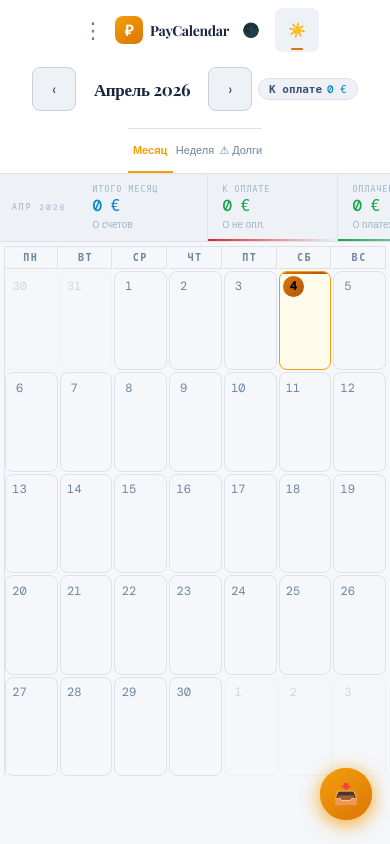
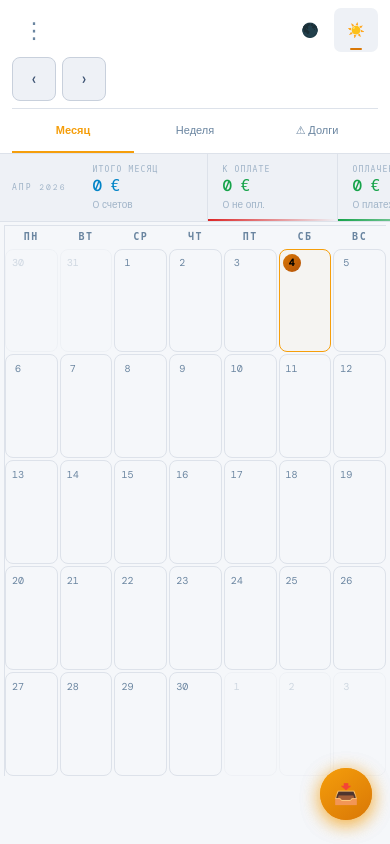
Before and after one commit to alexkitpl1/paycalendar, a Flask app: page / in a window 390 px wide. Run offline with Flask 3, Linux system fonts and the light colour scheme; data that the repository does not hold is empty; some web fonts are replaced.

Commit message:
Responsive: desktop full layout, mobile compact @media 768px, equal grid rows

```diff
--- a/templates/index.html
+++ b/templates/index.html
@@ -241,28 +241,86 @@ input, select, textarea { font-size: 16px !important; }
 
 
 
+
 /* ══════════════════════════════════════════════════════
-   MOBILE UI v5 – Compact header · Stretch calendar
+   DESKTOP  (> 768px)  — sidebar layout, full topbar
 ══════════════════════════════════════════════════════ */
 
-/* ── Full-height flex layout ────────────────────────── */
+/* Body flex column, full height */
 html { height: 100%; }
-body {
-  height: 100dvh;
-  display: flex; flex-direction: column;
-  overflow: hidden; margin: 0;
-}
-
-/* ── Header ─────────────────────────────────────────── */
+body { height: 100dvh; display: flex; flex-direction: column; overflow: hidden; }
+
+/* Desktop: restore original topbar */
 #topbar {
-  flex-shrink: 0;
-  display: flex; flex-direction: column;
+  display: flex; align-items: center; justify-content: space-between;
+  padding: 10px 20px; border-bottom: 1px solid var(--border);
+  background: var(--topbar); backdrop-filter: blur(20px);
+  flex-shrink: 0; gap: 10px; flex-wrap: wrap; z-index: 50;
+}
+.topbar-center { display: flex !important; align-items: center; gap: 8px; flex: 1; justify-content: center; }
+.topbar-right  { display: flex !important; align-items: center; gap: 7px; flex-wrap: wrap; flex-shrink: 0; }
+.brand-sub     { display: block !important; }
+.view-toggle   { display: flex !important; }
+.theme-sw      { display: flex !important; }
+
+/* Hide mobile-only elements on desktop */
+.hdr-line1, .hdr-line2, .hdr-brand, .view-tabs,
+#fab-scan, #scan-sheet { display: none !important; }
+
+/* Desktop scan buttons visible */
+#scanThisBtn, #scan2Btn, #scan3Btn,
+#refreshBtn, .btn-gold, .btn-glass { display: inline-flex !important; }
+
+/* Content area stretches */
+#content-wrap { flex: 1; display: flex; flex-direction: column; overflow: hidden; min-height: 0; }
+#body-wrap     { flex: 1; display: flex; overflow: hidden; min-height: 0; }
+#cal-main      { flex: 1; display: flex; flex-direction: column; overflow: hidden; min-height: 0; padding: 0; }
+
+/* Calendar grid fills height */
+#m-grid {
+  flex: 1; min-height: 0;
+  display: grid;
+  grid-template-columns: repeat(7, 1fr);
+  align-content: stretch;
+  gap: 0;
+}
+.day { min-height: 0; border-right: 1px solid var(--border); border-bottom: 1px solid var(--border); }
+
+/* Overdue/offers areas */
+#overdue-area, #offers-area { flex: 1; overflow-y: auto; padding: 14px 18px; display: none; }
+
+/* Legend visible on desktop */
+#legend { display: flex !important; }
+
+/* ══════════════════════════════════════════════════════
+   MOBILE  (≤ 768px)  — compact header, FAB, stretch
+══════════════════════════════════════════════════════ */
+@media (max-width: 768px) {
+
+  body { height: 100dvh; display: flex; flex-direction: column; overflow: hidden; }
+
+  /* ── Hide desktop elements ── */
+  #topbar .topbar-center, #topbar .topbar-right,
+  #topbar .brand-sub, #topbar .view-toggle, #topbar .theme-sw,
+  #topbar .month-nav, #topbar #month-label,
+  #topbar .btn, #topbar #stat-pills,
+  #topbar #company-name,
+  #legend { display: none !important; }
+
+  /* ── Show mobile elements ── */
+  .hdr-line1, .hdr-line2, .view-tabs { display: flex !important; }
+  #fab-scan { display: flex !important; }
+
+  /* ── Compact header ── */
+  #topbar {
+    flex-direction: column; gap: 0;
+    padding: 8px 12px 0;
     background: var(--bg2);
     border-bottom: 1px solid var(--border);
-  padding: 8px 12px 0;
+    flex-wrap: nowrap;
   }
   .hdr-line1 {
-  display: flex; align-items: center;
+    width: 100%; align-items: center;
     justify-content: space-between; margin-bottom: 5px;
   }
   .hdr-brand { display: flex; align-items: center; gap: 7px; }
@@ -283,25 +341,26 @@ body {
     background: transparent; cursor: pointer; font-size: 22px;
     color: var(--text3); display: flex; align-items: center; justify-content: center;
   }
-/* Month nav + pills row */
+  /* ── Month row ── */
   .hdr-line2 {
-  display: flex; align-items: center; gap: 6px;
+    width: 100%; align-items: center; gap: 6px;
     padding-bottom: 7px; overflow-x: auto; scrollbar-width: none;
   }
   .hdr-line2::-webkit-scrollbar { display: none; }
   .nav-btn {
-  flex-shrink: 0; width: 28px; height: 28px; border-radius: 8px;
+    flex-shrink: 0; width: 30px; height: 30px; border-radius: 8px;
     border: 1px solid var(--border2); background: var(--bg3);
-  color: var(--text2); cursor: pointer; font-size: 16px;
+    color: var(--text2); cursor: pointer; font-size: 18px;
     display: flex; align-items: center; justify-content: center;
   }
-.nav-btn:active { background: var(--border2); }
   #month-label {
+    display: block !important;
     font-family: 'Playfair Display', serif;
-  font-size: 17px; font-weight: 700; color: var(--text);
-  white-space: nowrap; min-width: 120px; text-align: center;
-}
-#stat-pills { display: flex; gap: 5px; flex-shrink: 0; }
+    font-size: 18px; font-weight: 700; color: var(--text);
+    white-space: nowrap; min-width: 130px; text-align: center;
+    flex: 1;
+  }
+  #stat-pills { display: flex !important; gap: 5px; flex-shrink: 0; }
   .stat-pill {
     padding: 3px 10px; border-radius: 20px; font-size: 11px; font-weight: 600;
     background: var(--bg3); border: 1px solid var(--border);
@@ -309,100 +368,81 @@ body {
   }
   .stat-pill.overdue { background: #fff1f2; border-color: #fca5a5; color: #dc2626; }
   [data-theme="dark"] .stat-pill.overdue { background: #2d0b0b; }
-/* Tabs */
-.view-tabs { display: flex; border-top: 1px solid var(--border); }
+  /* ── View tabs ── */
+  .view-tabs {
+    width: 100%; border-top: 1px solid var(--border); flex-shrink: 0;
+  }
   .vtab {
     flex: 1; padding: 8px 2px; border: none;
     border-bottom: 2.5px solid transparent;
     background: transparent; color: var(--text3);
-  font-size: 11px; font-weight: 500; cursor: pointer;
-  white-space: nowrap;
+    font-size: 11px; font-weight: 500; cursor: pointer; white-space: nowrap;
   }
   .vtab.active { color: #f59e0b; border-bottom-color: #f59e0b; font-weight: 700; }
 
-/* ── Sum bar (compact) ───────────────────────────────── */
-#sum-bar {
-  flex-shrink: 0; overflow-x: auto; scrollbar-width: none;
-  background: var(--sum-bg); border-bottom: 1px solid var(--border);
-}
+  /* ── Sum bar ── */
+  #sum-bar { flex-shrink: 0; overflow-x: auto; scrollbar-width: none; }
   #sum-bar::-webkit-scrollbar { display: none; }
 
-/* ── Content area: fills all remaining space ─────────── */
-#content-wrap {
-  flex: 1; display: flex; flex-direction: column;
-  overflow: hidden; min-height: 0;
-}
-
-/* ── Body wrap (calendar + side panel) ──────────────── */
-#body-wrap {
-  flex: 1; display: flex; overflow: hidden; min-height: 0;
-}
-
-/* ── Calendar main ───────────────────────────────────── */
-#cal-main {
-  flex: 1; display: flex; flex-direction: column;
-  overflow: hidden;
-  padding: 4px 4px calc(68px + env(safe-area-inset-bottom)) 4px;
-  min-height: 0; min-width: 0;
-}
-
-/* ── Grid: stretch rows to fill viewport ────────────── */
+  /* ── Content + body wrap ── */
+  #content-wrap { flex: 1; display: flex; flex-direction: column; overflow: hidden; min-height: 0; }
+  #body-wrap     { flex: 1; display: flex; overflow: hidden; min-height: 0; }
+  #cal-main      {
+    flex: 1; display: flex; flex-direction: column; overflow: hidden;
+    padding: 3px 4px calc(68px + env(safe-area-inset-bottom)) 4px; min-height: 0;
+  }
+
+  /* ── Calendar grid — equal rows ── */
   #m-grid {
-  flex: 1;
+    flex: 1; min-height: 0;
     display: grid;
-  grid-template-columns: repeat(7, minmax(0, 1fr));
-  /* grid-template-rows set dynamically in JS: auto + N×1fr */
+    grid-template-columns: repeat(7, 1fr);
     gap: 2px;
-  min-height: 0;
     align-content: stretch;
-  overflow: hidden;
+  }
+  .dow-h {
+    font-size: 10px; font-weight: 600; color: var(--text3);
+    text-align: center; padding: 4px 0; border: none;
+    background: transparent; position: static;
   }
   .day {
-  padding: 4px 3px 3px; border-radius: 8px;
-  border: 1px solid var(--border);
-  display: flex; flex-direction: column;
-  min-height: 0; overflow: hidden;
-  min-width: 0;
-}
-.day.today { border-color: #f59e0b; background: #fffbeb; }
-[data-theme="dark"] .day.today { background: #1c1400; }
-.dow-h { font-size: 10px; font-weight: 600; color: var(--text3); text-align: center; padding: 4px 0; overflow: hidden; min-width: 0; }
-
-/* ── Overdue + Offers areas ──────────────────────────── */
-#overdue-area, #offers-area {
-  flex: 1; overflow-y: auto; padding: 10px 12px;
-  scrollbar-width: thin; display: none;
-}
-
-/* ── Side panel → bottom sheet on mobile ────────────── */
-@media (max-width: 700px) {
+    padding: 4px 3px; border-radius: 8px; border: 1px solid var(--border);
+    display: flex; flex-direction: column; min-height: 0;
+  }
+  .day.today   { border-color: #f59e0b; }
+  .day.today::before { display: none; }
+  .dn { width: 18px; height: 18px; font-size: 10px; }
+
+  /* ── Overdue / offers ── */
+  #overdue-area, #offers-area { flex: 1; overflow-y: auto; padding: 10px 12px; display: none; }
+
+  /* ── Side panel → bottom sheet ── */
   #sp {
     position: fixed !important;
     bottom: 0 !important; left: 0 !important; right: 0 !important;
     top: auto !important; width: 100% !important;
-    max-height: 74vh !important;
+    max-height: 74vh !important; min-width: 0 !important;
     border-radius: 22px 22px 0 0 !important;
-    border-top: 1px solid var(--border2) !important;
+    border-left: none !important; border-top: 1px solid var(--border2) !important;
     box-shadow: 0 -8px 32px rgba(0,0,0,.2) !important;
     z-index: 85 !important; overflow-y: auto !important;
     padding-bottom: env(safe-area-inset-bottom) !important;
     animation: slideUp .25s cubic-bezier(.22,.68,0,1.2);
   }
-}
-
-/* ── FAB ─────────────────────────────────────────────── */
+
+  /* ── FAB ── */
   #fab-scan {
     position: fixed; bottom: 24px; right: 18px; z-index: 90;
     width: 52px; height: 52px; border-radius: 50%; border: none;
     background: linear-gradient(145deg,#f59e0b,#d97706);
     color: #fff; font-size: 20px; cursor: pointer;
     box-shadow: 0 4px 18px rgba(245,158,11,.5);
-  display: flex; align-items: center; justify-content: center;
+    align-items: center; justify-content: center;
     transition: transform .15s;
   }
   #fab-scan:active { transform: scale(.92); }
 
-/* ── Bottom sheet ────────────────────────────────────── */
+  /* ── Bottom sheet ── */
   .sheet-bg { position: fixed; inset: 0; background: rgba(0,0,0,.35); z-index: 100; animation: fadeIn .2s; }
   .sheet-body {
     position: fixed; bottom: 0; left: 0; right: 0; z-index: 101;
@@ -412,43 +452,36 @@ body {
     animation: slideUp .25s cubic-bezier(.22,.68,0,1.2);
   }
   .sheet-handle { width: 36px; height: 4px; border-radius: 2px; background: var(--border2); margin: 10px auto 12px; }
-.sheet-title { font-size: 11px; font-weight: 700; color: var(--text3); text-align: center; text-transform: uppercase; letter-spacing: .7px; margin-bottom: 10px; }
-.sheet-btn { display: flex; align-items: center; gap: 10px; width: 100%; padding: 13px 14px; border-radius: 13px; border: none; background: var(--bg3); margin-bottom: 6px; cursor: pointer; text-align: left; transition: filter .1s; }
-.sheet-btn:active { filter: brightness(.94); }
+  .sheet-title  { font-size: 11px; font-weight: 700; color: var(--text3); text-align: center; text-transform: uppercase; letter-spacing: .7px; margin-bottom: 10px; }
+  .sheet-btn    { display: flex; align-items: center; gap: 10px; width: 100%; padding: 13px 14px; border-radius: 13px; border: none; background: var(--bg3); margin-bottom: 6px; cursor: pointer; text-align: left; }
   .sheet-btn.primary { background: linear-gradient(135deg,#f59e0b,#d97706); }
   .sheet-btn.primary .sbl { color: #fff; }
-.sheet-btn.primary .sbs { color: rgba(255,255,255,.75); }
-.sheet-btn.danger .sbl { color: #dc2626; }
+  .sheet-btn.danger .sbl  { color: #dc2626; }
   .sbico { font-size: 18px; flex-shrink: 0; }
-.sbl { font-size: 14px; font-weight: 600; color: var(--text); }
-.sbs { font-size: 11px; color: var(--text3); margin-top: 1px; }
-.sheet-div { height: 1px; background: var(--border); margin: 4px 0 8px; }
+  .sbl   { font-size: 14px; font-weight: 600; color: var(--text); }
+  .sbs   { font-size: 11px; color: var(--text3); margin-top: 1px; }
+  .sheet-div  { height: 1px; background: var(--border); margin: 4px 0 8px; }
   .sheet-close { display: block; width: 100%; padding: 13px; border-radius: 13px; border: none; background: var(--bg3); color: var(--text3); font-size: 14px; font-weight: 600; cursor: pointer; margin-top: 4px; }
 
-/* ── Scan progress ───────────────────────────────────── */
-#scan-status-panel { position: sticky; bottom: 0; background: #1e293b; border-top: 2px solid #f59e0b; padding: 10px 14px; z-index: 80; box-shadow: 0 -4px 24px rgba(0,0,0,.3); }
-
-/* ── Reminder badges ─────────────────────────────────── */
-.ic-remind { display: inline-flex; align-items: center; gap: 3px; padding: 2px 8px; border-radius: 12px; font-size: 11px; font-weight: 700; background: #1e3a5f; color: #60a5fa; border: 1px solid #2563eb33; }
-.chip-remind { font-size: 9px; color: #60a5fa; font-weight: 700; margin-left: 2px; vertical-align: super; }
-
-/* ── Offers ──────────────────────────────────────────── */
-.of-card { border-left: 3px solid #8b5cf6 !important; }
-.of-btn { padding: 5px 12px; border-radius: 8px; border: 1px solid var(--border2); background: var(--bg3); color: var(--text2); font-size: 12px; cursor: pointer; font-weight: 500; }
-.of-btn:active { background: var(--border2); }
-.of-btn-del { color: #ef4444 !important; border-color: #ef444433 !important; }
-
-/* ── Dropdown ────────────────────────────────────────── */
+  /* ── Scan progress panel ── */
+  #scan-status-panel { position: sticky; bottom: 0; background: #1e293b; border-top: 2px solid #f59e0b; padding: 10px 14px; z-index: 80; }
+
+  /* ── Dropdown ── */
   .menu-item { padding: 10px 14px; font-size: 14px; color: var(--text2); cursor: pointer; border-radius: 10px; }
   .menu-item:active { background: var(--bg3); }
 
-/* ── Animations ──────────────────────────────────────── */
-@keyframes fadeIn { from{opacity:0} to{opacity:1} }
+} /* end @media mobile */
+
+/* ── Shared: reminder badges, offers, animations ── */
+.ic-remind    { display: inline-flex; align-items: center; gap: 3px; padding: 2px 8px; border-radius: 12px; font-size: 11px; font-weight: 700; background: #1e3a5f; color: #60a5fa; border: 1px solid #2563eb33; }
+.chip-remind  { font-size: 9px; color: #60a5fa; font-weight: 700; margin-left: 2px; vertical-align: super; }
+.of-card      { border-left: 3px solid #8b5cf6 !important; }
+.of-btn       { padding: 5px 12px; border-radius: 8px; border: 1px solid var(--border2); background: var(--bg3); color: var(--text2); font-size: 12px; cursor: pointer; font-weight: 500; }
+.of-btn:active{ background: var(--border2); }
+.of-btn-del   { color: #ef4444 !important; border-color: #ef444433 !important; }
 @keyframes slideUp { from{transform:translateY(100%)} to{transform:translateY(0)} }
-
-/* ── Hide unused desktop elements ───────────────────── */
-.brand-sub, .topbar-center, .topbar-right, .theme-sw,
-.view-toggle, #legend, .cal-wrap { display: none !important; }
+@keyframes fadeIn  { from{opacity:0} to{opacity:1} }
+
 </style>
 </head>
 <body>
@@ -1144,12 +1177,10 @@ function selDay(iso){
 function closeDay(){S.activeDay=null;render()}
 function setView(v){
   S.view=v;
-  ["vt-m","vt-w","vt-o"].forEach(function(id){
-    var el=document.getElementById(id);
-    if(el) el.classList.remove("active");
-  });
-  var tab=document.getElementById(v==="month"?"vt-m":v==="week"?"vt-w":"vt-o");
-  if(tab) tab.classList.add("active");
+  document.querySelectorAll(".vtab").forEach(function(el){el.classList.remove("active");});
+  var map={"month":"vt-m","week":"vt-w","overdue":"vt-o","offers":"vt-of"};
+  var tid=map[v]||"vt-m";
+  document.querySelectorAll("#"+tid).forEach(function(el){el.classList.add("active");});
   render();
 }
 function prevP(){
```
Lines whose indentation alone changed are shown as unchanged.
